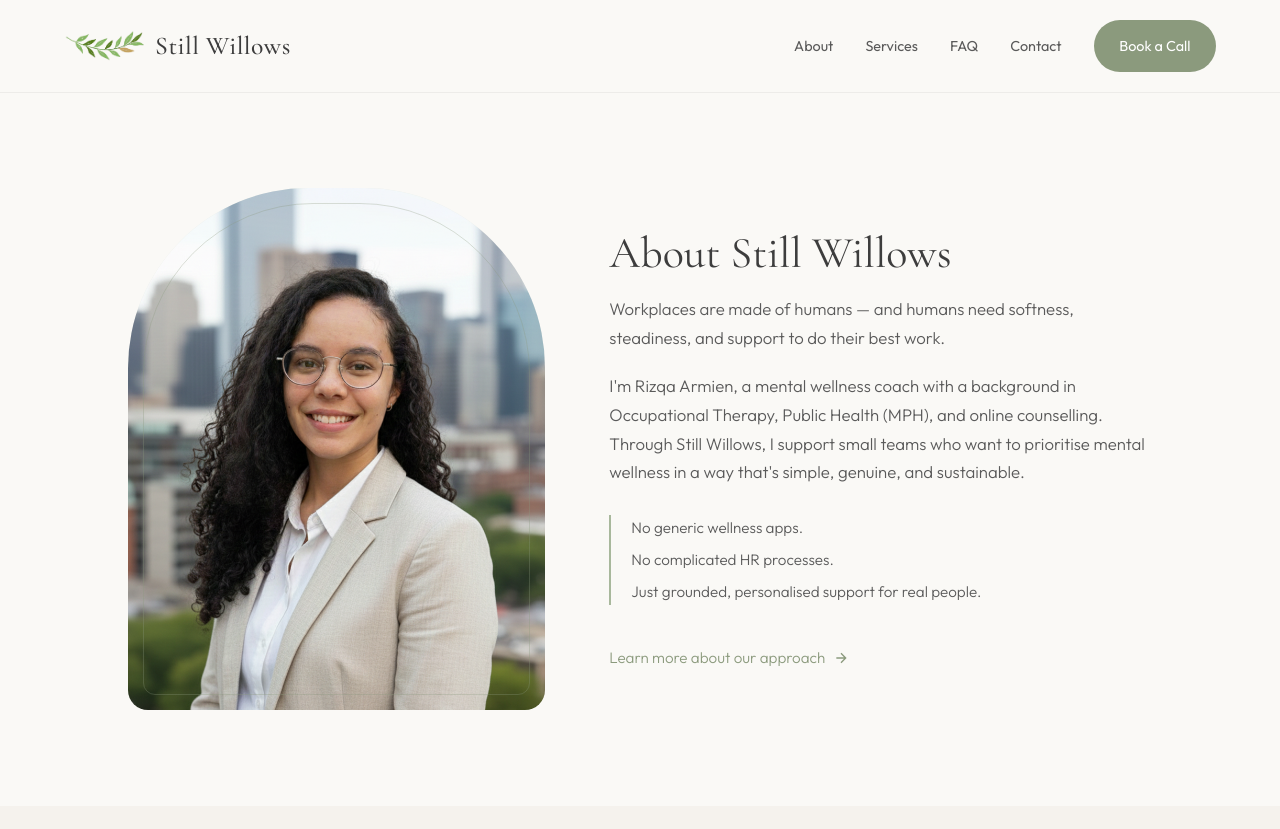
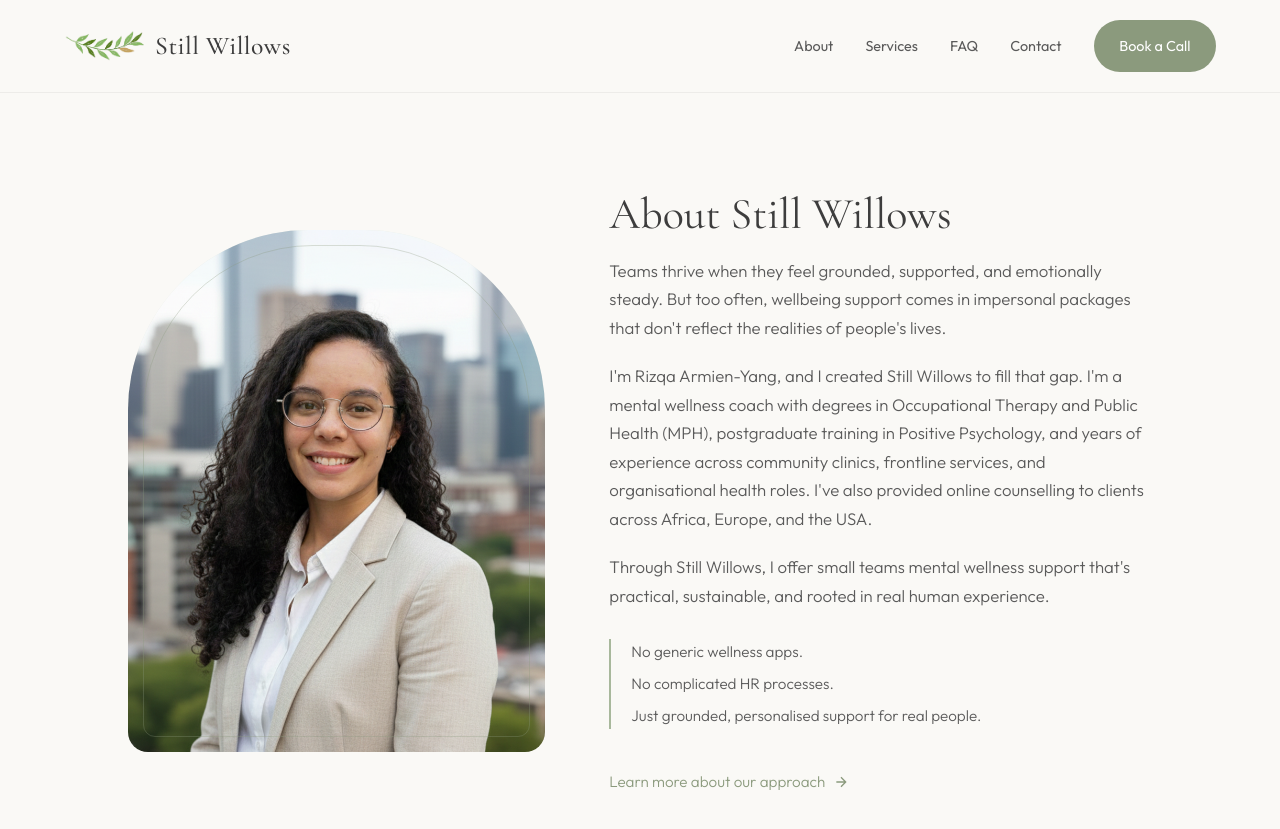
Before and after one commit to captainmike/stillwillows-website, a Jekyll site: the page built from index.md, in a window 1280 px wide and 900 px high, scrolled down 1402 px. Shown: the top 829 px of the window. Built offline with Jekyll 4.4.1, drawn with Linux system fonts in a browser that asks for light colours.

Commit message:
Update About Still Willows section with expanded credentials and story

```diff
--- a/_layouts/home.html
+++ b/_layouts/home.html
@@ -60,8 +60,9 @@ layout: default
       </div>
       <div class="about-content">
         <h2>About Still Willows</h2>
-        <p>Workplaces are made of humans — and humans need softness, steadiness, and support to do their best work.</p>
-        <p>I'm Rizqa Armien, a mental wellness coach with a background in Occupational Therapy, Public Health (MPH), and online counselling. Through Still Willows, I support small teams who want to prioritise mental wellness in a way that's simple, genuine, and sustainable.</p>
+        <p>Teams thrive when they feel grounded, supported, and emotionally steady. But too often, wellbeing support comes in impersonal packages that don't reflect the realities of people's lives.</p>
+        <p>I'm Rizqa Armien-Yang, and I created Still Willows to fill that gap. I'm a mental wellness coach with degrees in Occupational Therapy and Public Health (MPH), postgraduate training in Positive Psychology, and years of experience across community clinics, frontline services, and organisational health roles. I've also provided online counselling to clients across Africa, Europe, and the USA.</p>
+        <p>Through Still Willows, I offer small teams mental wellness support that's practical, sustainable, and rooted in real human experience.</p>
         <div class="about-highlight">
           <span>No generic wellness apps.</span>
           <span>No complicated HR processes.</span>
```
